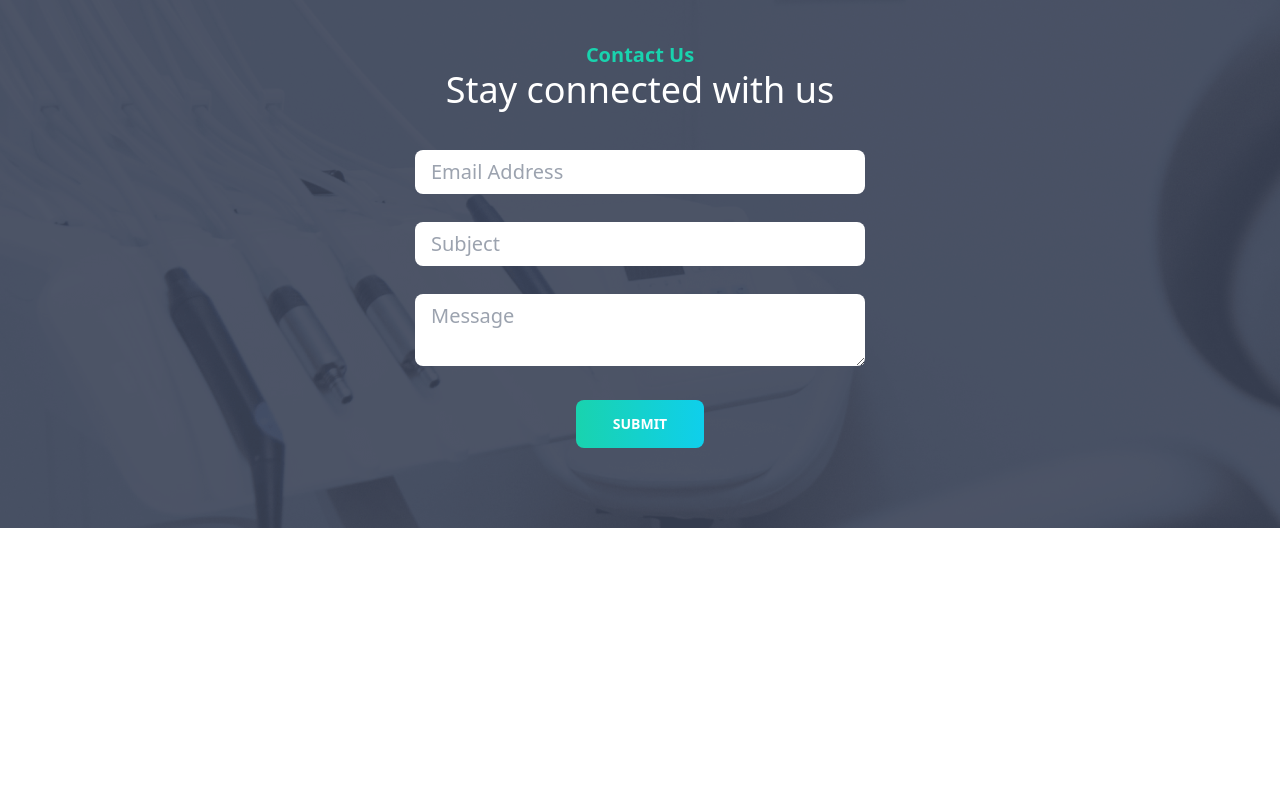
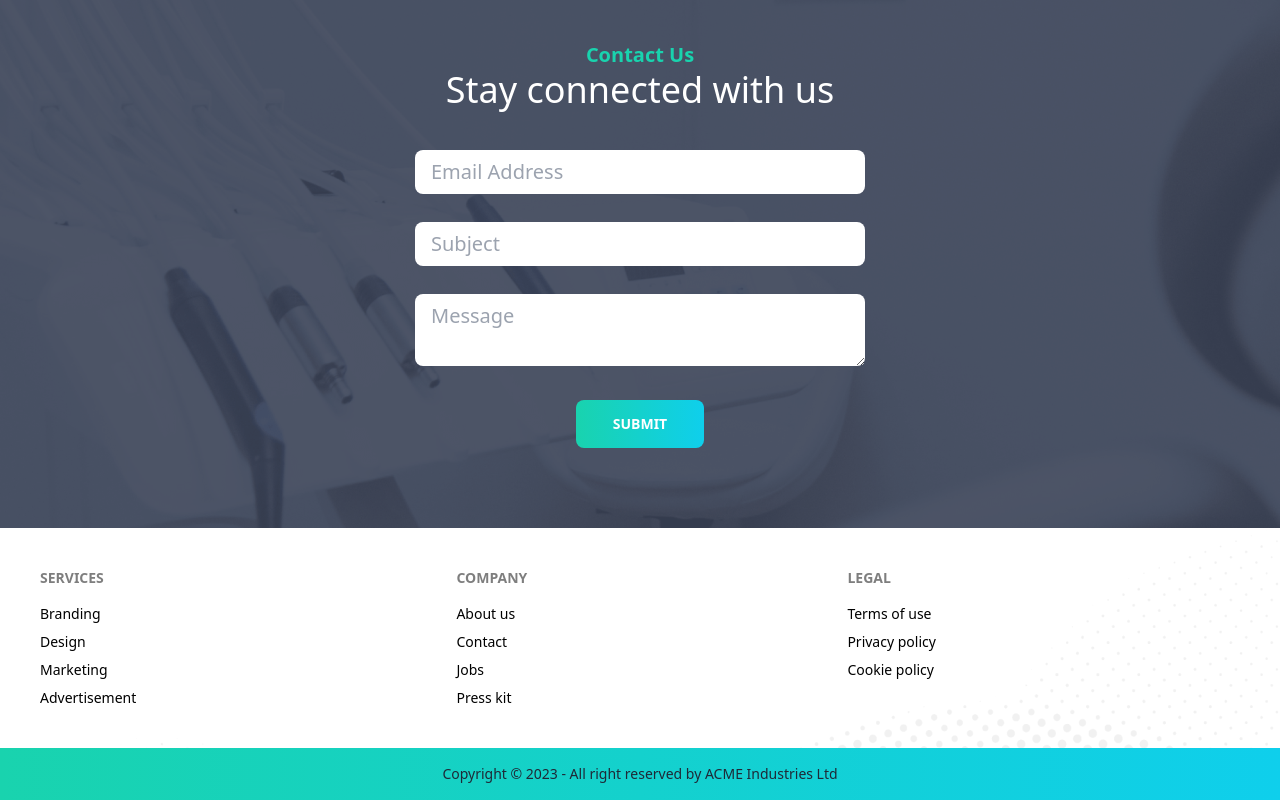
Before and after one commit to Fardin7864/e-doctor, a React (Vite) app: page / in a window 1280 px wide. Shown: the part 3152-3952 px from the top of the page. Before the commit the page ends 3680 px from the top, so only its background shows below. Built offline with nearby package versions, Linux system fonts and the light colour scheme.

Commit message:
add footer

```diff
--- a/src/Root.jsx
+++ b/src/Root.jsx
@@ -1,11 +1,13 @@
 import { Outlet } from "react-router-dom";
 import Nav from "./components/Navbar/Nav";
+import Footer from "./components/Footer/Footer";
 
 const Root = () => {
     return (
         <div className=" font-open-sans">
             <Nav></Nav>
             <Outlet></Outlet>
+            <Footer></Footer>
         </div>
     );
 };
--- /dev/null
+++ b/src/components/Footer/Footer.jsx
@@ -0,0 +1,36 @@
+import footerbg from '../../assets/images/footer.png'
+
+const Footer = () => {
+  return (<>
+    <footer className="footer p-10 bg-cover bg-repeat-x text-black" style={{backgroundImage: `url(${footerbg})`}}>
+      <nav>
+        <header className="footer-title">Services</header>
+        <a className="link link-hover">Branding</a>
+        <a className="link link-hover">Design</a>
+        <a className="link link-hover">Marketing</a>
+        <a className="link link-hover">Advertisement</a>
+      </nav>
+      <nav>
+        <header className="footer-title">Company</header>
+        <a className="link link-hover">About us</a>
+        <a className="link link-hover">Contact</a>
+        <a className="link link-hover">Jobs</a>
+        <a className="link link-hover">Press kit</a>
+      </nav>
+      <nav>
+        <header className="footer-title">Legal</header>
+        <a className="link link-hover">Terms of use</a>
+        <a className="link link-hover">Privacy policy</a>
+        <a className="link link-hover">Cookie policy</a>
+      </nav>
+    </footer>
+    <footer className="footer footer-center p-4 bg-gradient-to-r from-[#19D3AE] to-[#0FCFEC] text-base-content">
+  <aside>
+    <p>Copyright © 2023 - All right reserved by ACME Industries Ltd</p>
+  </aside>
+</footer>
+  </>
+  );
+};
+
+export default Footer;
```
